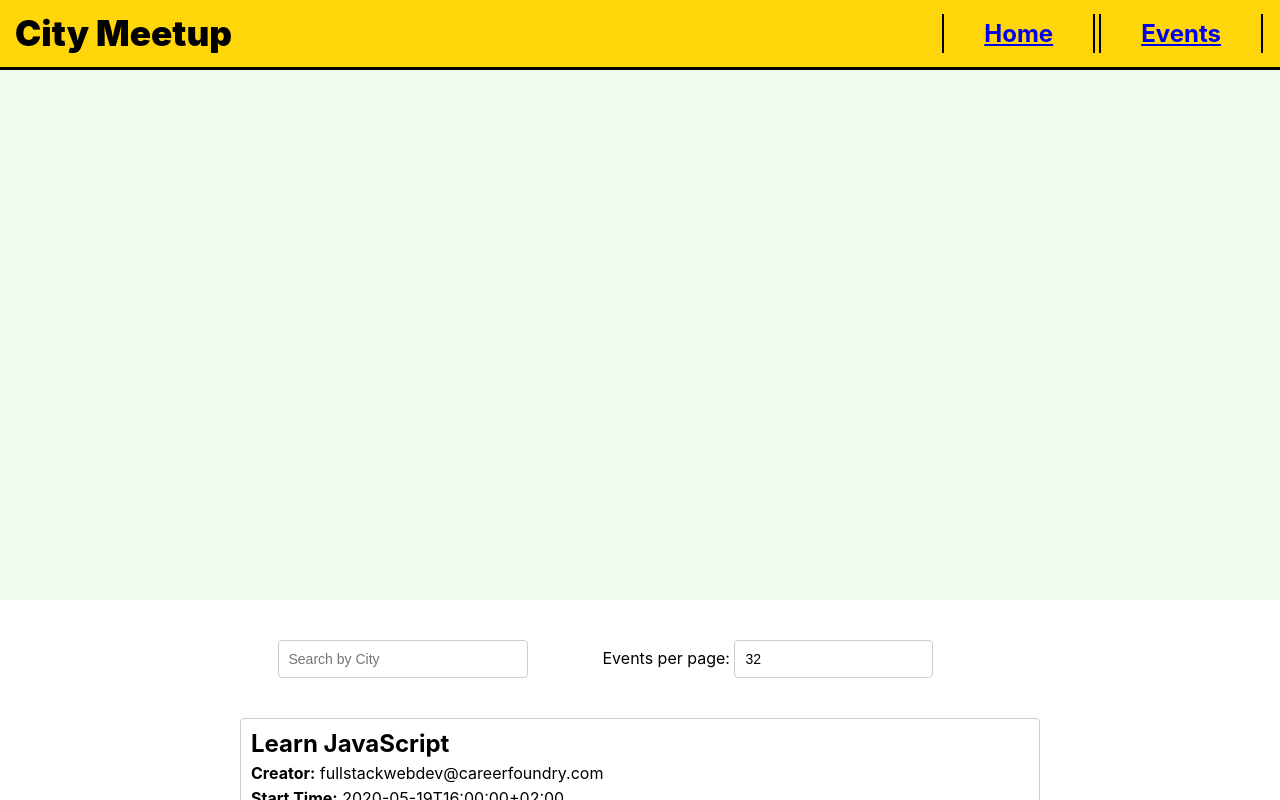
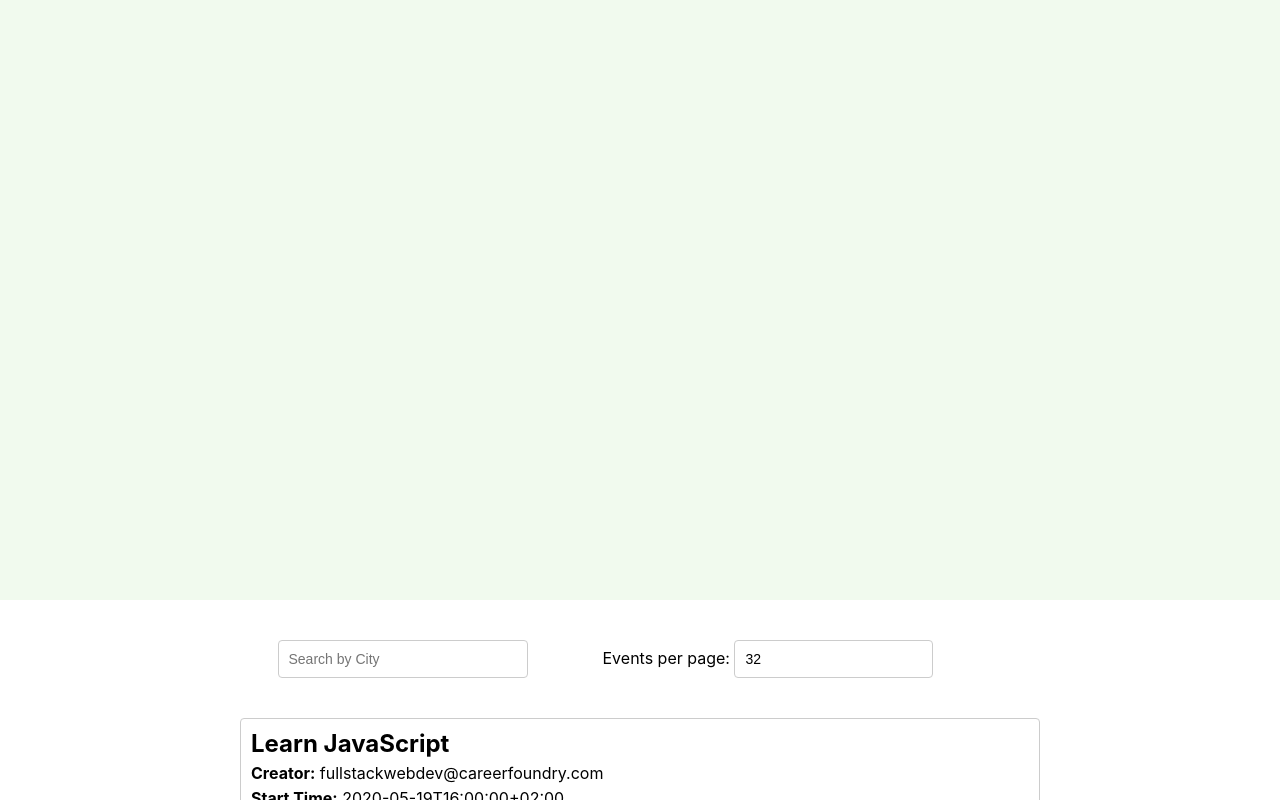
Before and after one commit to AndreasCampan/City-Meetup, a React (Create React App) app: page /City-Meetup/Events in a window 1280 px wide. Shown: the top 800 px of the page. Built offline with nearby package versions, Linux system fonts and the light colour scheme; what atatus-spa would draw is missing.

Commit message:
Reverted Router and CSS Facelift
-Reverted changes for Routing and css facelift and created an alternate branch for them

```diff
--- a/src/App.css
+++ b/src/App.css
@@ -19,65 +19,6 @@ body {
   height: 100vh;
 }
 
-.navbar {
-  position: fixed;
-  display: grid;
-  grid-template-columns: 250px 1fr;
-  align-items: center;
-  text-align: right;
-  padding: 0 15px;
-  top: 0px;
-  width: 100vw;
-  height: 70px;
-  background-color: #ffd60a;
-  z-index: 10;
-  border-bottom: 3px solid #000000;
-}
-
-.title {
-  width: fit-content;
-  height: fit-content;
-  font-size: 2.2em;
-  line-height: 1.2em;
-  font-weight: 900;
-  color: #000000;
-}
-
-.links {
-  padding: 5px 40px;
-  margin: 2px;
-  font-size: 1.5em;
-  font-weight: 700;
-  border-left: 2px solid black;
-  border-right: 2px solid black;
-}
-
-.links:hover {
-  padding: 5px 40px;
-  font-size: 1.5em;
-  font-weight: 700;
-  border-left: 2px solid black;
-  border-left: 2px solid black;
-  border-right: 2px solid black;
-  background-color: #00a5c2;
-}
-
-.city-bg-container{
-  position: fixed;
-  top: 70px;
-  z-index: -1;
-}
-
-.city-bg {
-  width: 100vw;
-  max-width: 1920px;
-  height: 600px;
-  background-size: cover;
-  background-image: url(./img/city-bg.jpg);
-  background-repeat: no-repeat;
-  background-position: center;
-
-}
 
 .content {
   position: absolute;
--- a/src/App.js
+++ b/src/App.js
@@ -1,40 +1,75 @@
 import React, { Component } from 'react';
 import './App.css';
 
-import { BrowserRouter as Router, Route, Redirect, Link } from "react-router-dom";
-
-import LoginView from './LoginView';
-import HomeView from './HomeView';
-import NavView from './NavView';
-
+import EventList from './EventList';
+import CitySearch from './CitySearch';
+import NumberofEvents from './NumberofEvents';
+import { extractLocations, getEvents, numFilter } from './api';
 
 class App extends Component {
-  state = {
-    user: false
+  constructor() {
+    super();
+    this.state = {
+      events: [],
+      locations: [],
+      eventsToShow: 32,
+      eventsLocFilt: [],
+      numFilteredList: []
+    }
+  }
+
+  componentDidMount() {
+    this.mounted= true;
+    getEvents()
+    .then((events) => {
+      if (this.mounted) {
+        this.setState({
+          events: events,
+          numFilteredList: events.slice(0, 32),
+          locations: extractLocations(events) });
+      }
+    });
+  }
+
+  componentWillUnmount() {
+    this.mounted = false;
+  }
+
+  updateEvents = (location) => {
+    const locationEvents = (location === 'all') ?
+      this.state.events :
+      this.state.events.filter((event) => event.location === location);
+    this.setState({
+      eventsLocFilt: locationEvents,
+      numFilteredList: numFilter(locationEvents, this.state.eventsToShow)});
+  }
+
+  updateEventNum = (num) => {
+    if(this.state.eventsLocFilt.length !== 0){
+      this.setState({
+        eventsToShow: num,
+        numFilteredList: numFilter(this.state.eventsLocFilt, num)
+      });
+    } else {
+      this.setState({
+        eventsToShow: num,
+        numFilteredList: numFilter(this.state.events, num)
+      });
+    }
   }
 
   render() {
 
     return (
-      <Router>
-        <Route exact path="/City-Meetup" render={() => {
-          return (
-            <>
-              <NavView />
-              <HomeView />
-            </>
-          )
-        }} />
-
-        <Route exact path="/City-Meetup/Events" render={() => {
-          return (
-            <>
-              <NavView />
-              <LoginView />
-            </>
-          )
-        }} />
-      </Router>
+      <div className="content">
+        <div className="filters">
+          <CitySearch locations={this.state.locations} updateEvents={this.updateEvents} />
+          <NumberofEvents eventsToShow={this.state.eventsToShow} updateEventNum={this.updateEventNum}/>
+        </div>
+        <div className="eventbox">
+          <EventList events={this.state.numFilteredList}/>
+        </div>
+      </div>
     );
   }
 }
--- a/src/HomeView.jsx
+++ /dev/null
@@ -1,17 +0,0 @@
-import React, { Component } from 'react';
-import './App.css';
-
-
-class HomeView extends Component {
-
-  render() {
-
-    return (
-      <div className="city-bg-container">
-        <div className="city-bg"></div>
-      </div>
-    );
-  }
-}
-
-export default HomeView;
--- a/src/LoginView.jsx
+++ /dev/null
@@ -1,77 +0,0 @@
-import React, { Component } from 'react';
-import './App.css';
-
-import EventList from './EventList';
-import CitySearch from './CitySearch';
-import NumberofEvents from './NumberofEvents';
-import { extractLocations, getEvents, numFilter } from './api';
-
-class LoginView extends Component {
-  constructor() {
-    super();
-    this.state = {
-      events: [],
-      locations: [],
-      eventsToShow: 32,
-      eventsLocFilt: [],
-      numFilteredList: []
-    }
-  }
-
-  componentDidMount() {
-    this.mounted= true;
-    getEvents()
-    .then((events) => {
-      if (this.mounted) {
-        this.setState({
-          events: events,
-          numFilteredList: events.slice(0, 32),
-          locations: extractLocations(events) });
-      }
-    });
-  }
-
-  componentWillUnmount() {
-    this.mounted = false;
-  }
-
-  updateEvents = (location) => {
-    const locationEvents = (location === 'all') ?
-      this.state.events :
-      this.state.events.filter((event) => event.location === location);
-    this.setState({
-      eventsLocFilt: locationEvents,
-      numFilteredList: numFilter(locationEvents, this.state.eventsToShow)});
-  }
-
-  updateEventNum = (num) => {
-    if(this.state.eventsLocFilt.length !== 0){
-      this.setState({
-        eventsToShow: num,
-        numFilteredList: numFilter(this.state.eventsLocFilt, num)
-      });
-    } else {
-      this.setState({
-        eventsToShow: num,
-        numFilteredList: numFilter(this.state.events, num)
-      });
-    }
-  }
-
-  render() {
-
-    return (
-      <div className="content">
-        <div className="filters">
-          <CitySearch locations={this.state.locations} updateEvents={this.updateEvents} />
-          <NumberofEvents eventsToShow={this.state.eventsToShow} updateEventNum={this.updateEventNum}/>
-        </div>
-        <div className="eventbox">
-          <EventList events={this.state.numFilteredList}/>
-        </div>
-      </div>
-    );
-  }
-}
-
-export default LoginView;
--- a/src/NavView.jsx
+++ /dev/null
@@ -1,22 +0,0 @@
-import React, { Component } from 'react';
-import './App.css';
-import { Link } from "react-router-dom";
-
-class NavView extends Component {
-
-  render() {
-
-    return (
-      <nav className="navbar">
-        <div className="title">City Meetup</div>
-        <div>
-          <Link to="/City-Meetup" className="links">Home</Link>
-          <Link to="/City-Meetup/Events" className="links">Events</Link>
-
-        </div>
-      </nav>
-    );
-  }
-}
-
-export default NavView;
```
Also changed, not shown: src/LoginView.css (deleted), src/img/city-bg.jpg (deleted).
